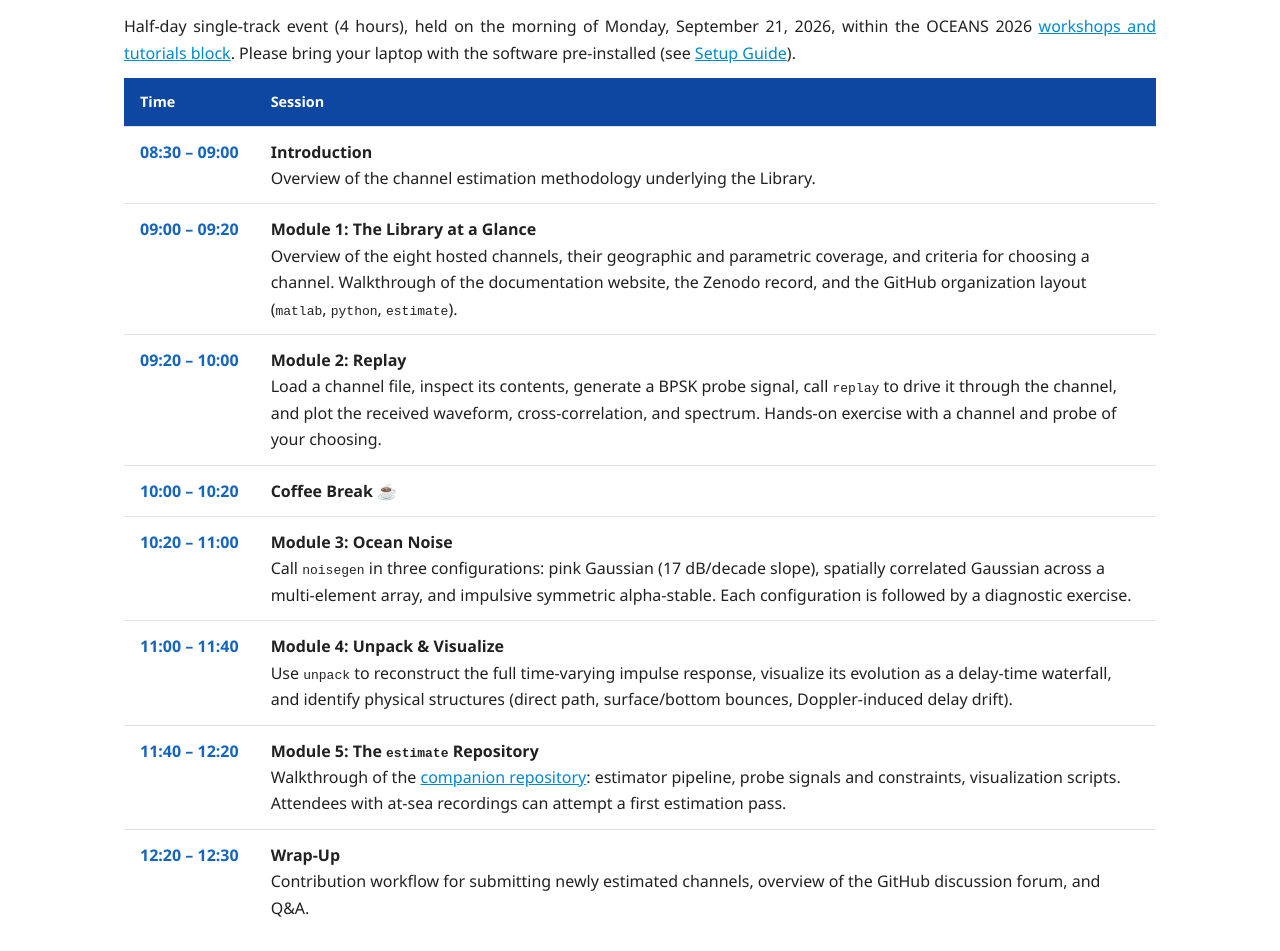
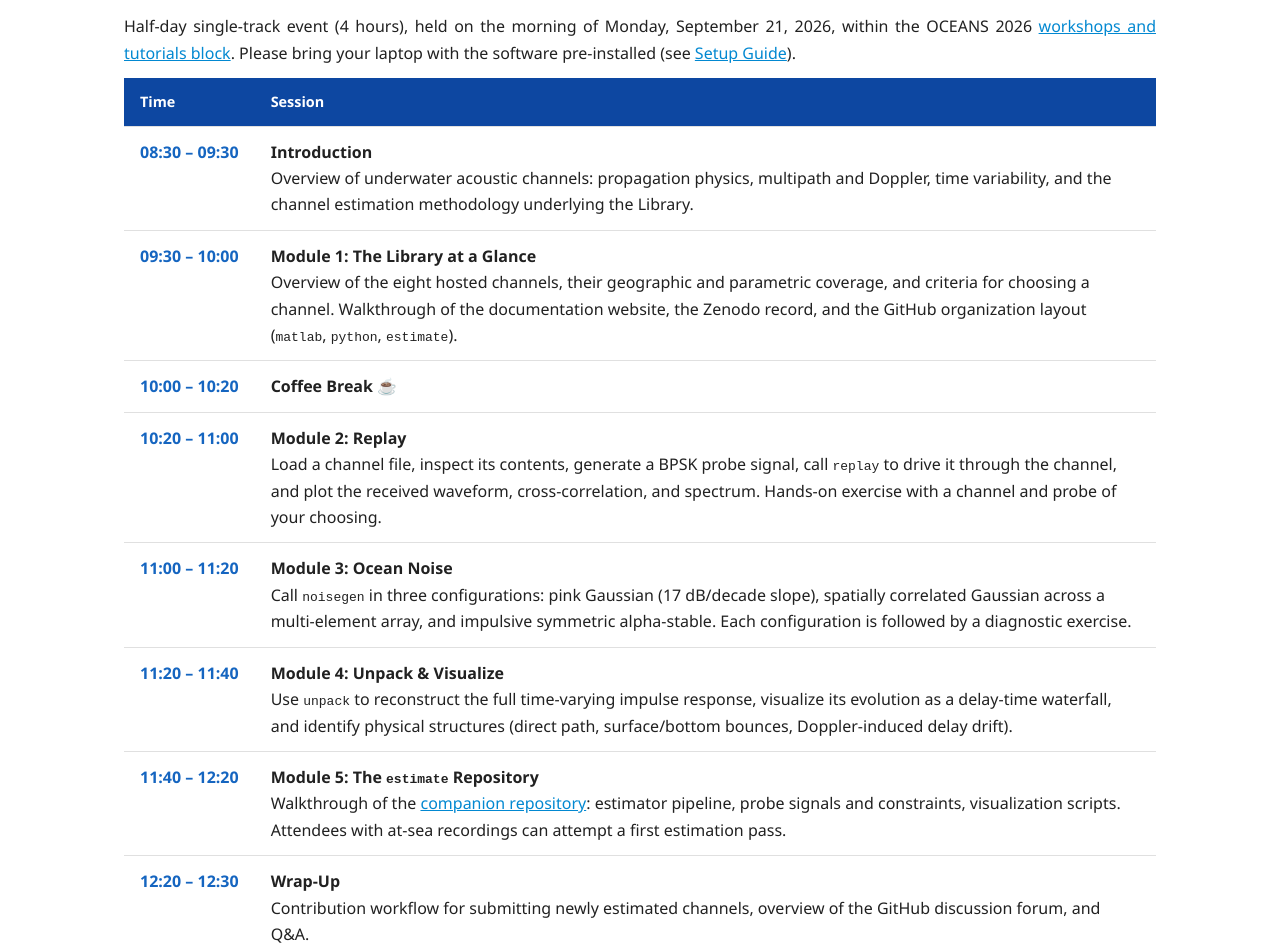
Before and after one commit to uwa-channels/oceans26-tutorial, a plain HTML site: page index.html in a window 1280 px wide. Shown: the part 3280-4231 px from the top of the page. Drawn offline with Linux system fonts and the light colour scheme.

Commit message:
Update tutorial schedule timings
Extend the introduction to a full hour covering underwater acoustic
channels, and shift the modules accordingly: Module 1 (09:30-10:00),
coffee break (10:00-10:20), Module 2 (10:20-11:00), Module 3
(11:00-11:20), Module 4 (11:20-11:40), Module 5 (11:40-12:20).

Co-Authored-By: Claude Opus 5 (1M context) <noreply@anthropic.com>
Claude-Session: https://claude.ai/code/session_01D4qFrVB7LJ4JmkZaKLkL5u

```diff
--- a/index.html
+++ b/index.html
@@ -483,16 +483,12 @@
       </thead>
       <tbody>
         <tr>
-          <td class="time">08:30 – 09:00</td>
-          <td><span class="module-title">Introduction</span><br>Overview of the channel estimation methodology underlying the Library.</td>
+          <td class="time">08:30 – 09:30</td>
+          <td><span class="module-title">Introduction</span><br>Overview of underwater acoustic channels: propagation physics, multipath and Doppler, time variability, and the channel estimation methodology underlying the Library.</td>
         </tr>
         <tr>
-          <td class="time">09:00 – 09:20</td>
+          <td class="time">09:30 – 10:00</td>
           <td><span class="module-title">Module 1: The Library at a Glance</span><br>Overview of the eight hosted channels, their geographic and parametric coverage, and criteria for choosing a channel. Walkthrough of the documentation website, the Zenodo record, and the GitHub organization layout (<code>matlab</code>, <code>python</code>, <code>estimate</code>).</td>
-        </tr>
-        <tr>
-          <td class="time">09:20 – 10:00</td>
-          <td><span class="module-title">Module 2: Replay</span><br>Load a channel file, inspect its contents, generate a BPSK probe signal, call <code>replay</code> to drive it through the channel, and plot the received waveform, cross-correlation, and spectrum. Hands-on exercise with a channel and probe of your choosing.</td>
         </tr>
         <tr>
           <td class="time">10:00 – 10:20</td>
@@ -500,10 +496,14 @@
         </tr>
         <tr>
           <td class="time">10:20 – 11:00</td>
+          <td><span class="module-title">Module 2: Replay</span><br>Load a channel file, inspect its contents, generate a BPSK probe signal, call <code>replay</code> to drive it through the channel, and plot the received waveform, cross-correlation, and spectrum. Hands-on exercise with a channel and probe of your choosing.</td>
+        </tr>
+        <tr>
+          <td class="time">11:00 – 11:20</td>
           <td><span class="module-title">Module 3: Ocean Noise</span><br>Call <code>noisegen</code> in three configurations: pink Gaussian (17 dB/decade slope), spatially correlated Gaussian across a multi-element array, and impulsive symmetric alpha-stable. Each configuration is followed by a diagnostic exercise.</td>
         </tr>
         <tr>
-          <td class="time">11:00 – 11:40</td>
+          <td class="time">11:20 – 11:40</td>
           <td><span class="module-title">Module 4: Unpack &amp; Visualize</span><br>Use <code>unpack</code> to reconstruct the full time-varying impulse response, visualize its evolution as a delay-time waterfall, and identify physical structures (direct path, surface/bottom bounces, Doppler-induced delay drift).</td>
         </tr>
         <tr>
```
